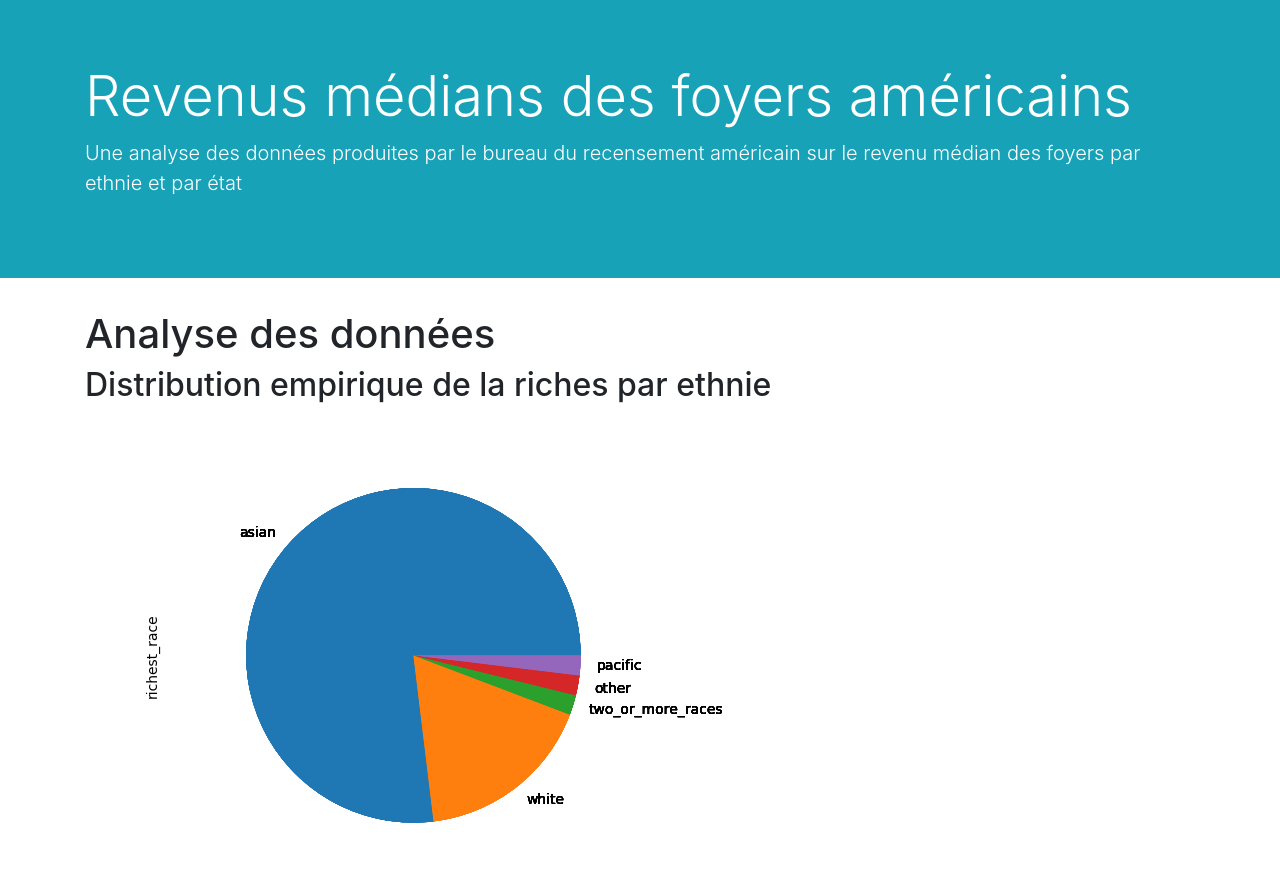
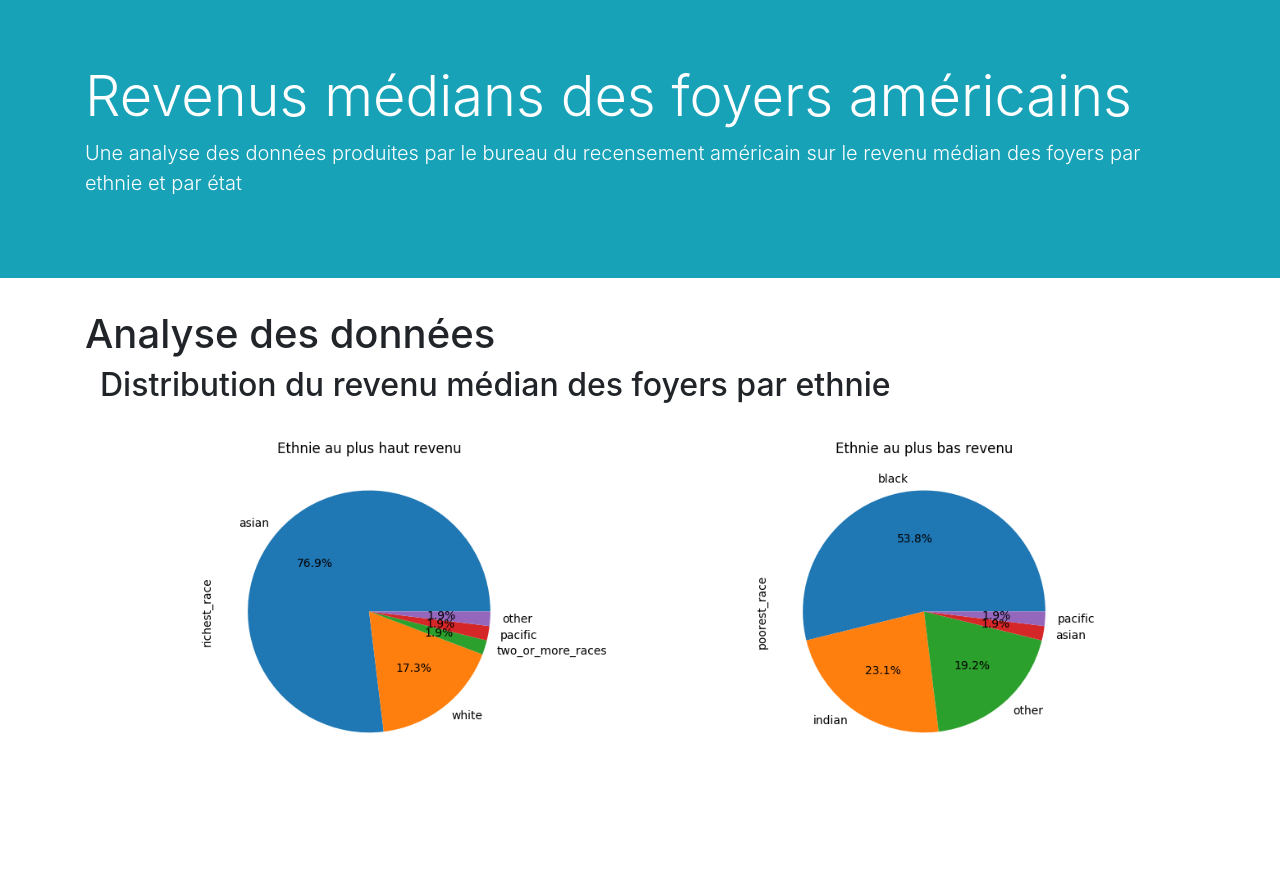
Before and after one commit to thomgo/us_incomes_analysis, a Flask app: template templates/analysis.html in a window 1280 px wide. Shown: the part 41-934 px from the top of the page. After the commit the page ends 774 px from the top, so only its background shows below. Run offline with Flask 2, Linux system fonts and the light colour scheme; the template is opened without the code that fills it, so the values that code supplies are empty; some libraries are stand-ins or nearby versions.

Commit message:
displays charts without runtime error and with percentages

```diff
--- a/templates/analysis.html
+++ b/templates/analysis.html
@@ -3,6 +3,16 @@
 {%block main %}
   <h1>Analyse des données</h1>
 
-  <h2>Distribution empirique de la  riches par ethnie</h2>
-  <img src="{{ url_for('static', filename='images/distri_richest_race.png')}}" alt="">
+  <section class="container">
+    <h2>Distribution du revenu médian des foyers par ethnie</h2>
+    <div class="row">
+      <div class="col-sm-6">
+        <img class="img-fluid" src="{{ url_for('static', filename='images/distri_richest_race.png')}}" alt="">
+      </div>
+      <div class="col-sm-6">
+        <img class="img-fluid" src="{{ url_for('static', filename='images/distri_poorest_race.png')}}" alt="">
+      </div>
+    </div>
+  </section>
+
 {% endblock %}
```
Also changed, not shown: views.py (+10 -4 lines), static/images/distri_poorest_race.png (added), static/images/distri_richest_race.png.
